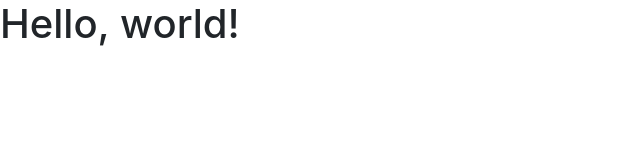
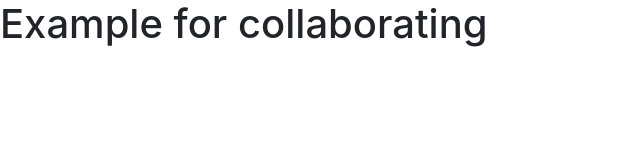
Before and after one commit to Tycho559/collab-practice-1, a plain HTML site: page index.html in a window 1280 px wide. Shown: the whole page, without its empty margins (0-640 px from the left). Drawn offline with nearby package versions, Linux system fonts and the light colour scheme.

Commit message:
added changes for collab example

```diff
--- a/index.html
+++ b/index.html
@@ -12,7 +12,7 @@
     <title>Hello, world!</title>
   </head>
   <body>
-    <h1>Hello, world!</h1>
+    <h1>Example for collaborating</h1>
 
 
     <!-- Option 1: jQuery and Bootstrap Bundle (includes Popper) -->
```
